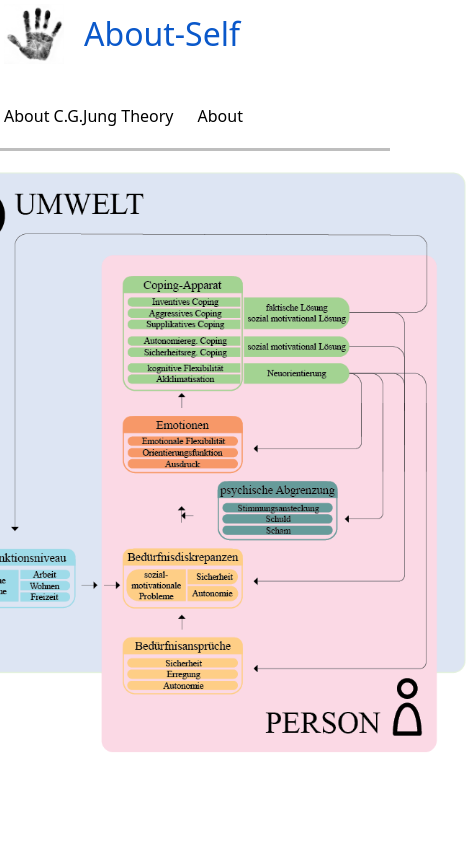
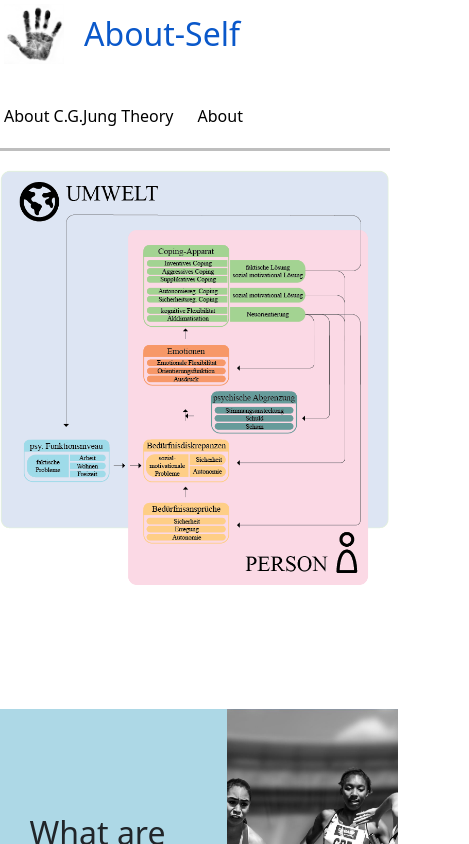
Before and after one commit to kokosevi/react-app, a React (Create React App) app: page / in a window 390 px wide. Shown: the top 844 px of the page, 469 px wide, since content can reach past the window. Built offline with nearby package versions, Linux system fonts and the light colour scheme.

Commit message:
Your commit message here

```diff
--- a/src/App.css
+++ b/src/App.css
@@ -1,38 +1,22 @@
-.App {
-  text-align: center;
+.image-container {
+  display: flex;
+  align-items: center;
+  justify-content: center;
+  height: 70vh;
+  width: 100%;
+  box-sizing: border-box;
+  position: relative;
 }
 
-.App-logo {
-  height: 40vmin;
-  pointer-events: none;
+/* Added new CSS rules for the img tag inside image-container */
+.image-container img {
+  height: 100%;
+  object-fit: contain;
 }
 
-@media (prefers-reduced-motion: no-preference) {
-  .App-logo {
-    animation: App-logo-spin infinite 20s linear;
+/* Added a media query for devices with a screen width of 768 pixels or less */
+@media (max-width: 768px) {
+  .image-container {
+    height: 50vh; /* Adjust the height of the image-container for smaller devices */
   }
 }
-
-.App-header {
-  background-color: #282c34;
-  min-height: 100vh;
-  display: flex;
-  flex-direction: column;
-  align-items: center;
-  justify-content: center;
-  font-size: calc(10px + 2vmin);
-  color: white;
-}
-
-.App-link {
-  color: #61dafb;
-}
-
-@keyframes App-logo-spin {
-  from {
-    transform: rotate(0deg);
-  }
-  to {
-    transform: rotate(360deg);
-  }
-}
--- a/src/components/ImageComponent.jsx
+++ b/src/components/ImageComponent.jsx
@@ -1,28 +1,8 @@
 import React from "react";
 
 const ImageComponent = ({ imageUrl, altText }) => (
-  <div
-    className="image-container"
-    style={{
-      display: "flex",
-      alignItems: "center",
-      justifyContent: "center",
-      height: "70vh",
-      width: "100%",
-      // border: "2px solid #333",
-      boxSizing: "border-box",
-      position: "relative",
-    }}
-  >
-    <img
-      src={imageUrl}
-      alt={altText}
-      style={{
-        height: "100%",
-        objectFit: "contain",
-      }}
-      useMap="#image-map"
-    />
+  <div className="image-container">
+    <img src={imageUrl} alt={altText} useMap="#image-map" />
     <map name="image-map">
       <area shape="circle" coords="200,200,50" href="/page1" alt="Click me!" />
       <area
--- a/src/index.js
+++ b/src/index.js
@@ -1,6 +1,7 @@
 import React from 'react';
 import ReactDOM from 'react-dom/client';
 import './index.css';
+import './App.css';
 import "./assets/css/nav.css"
 import "./assets/css/about.css"
 import "./assets/css/pollwindow.css"
```
